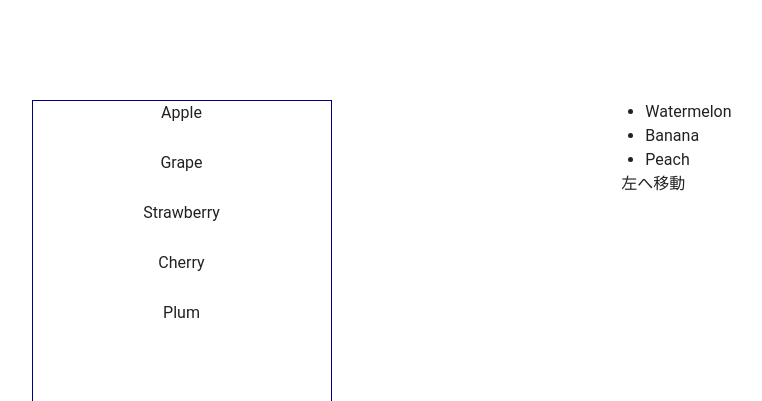
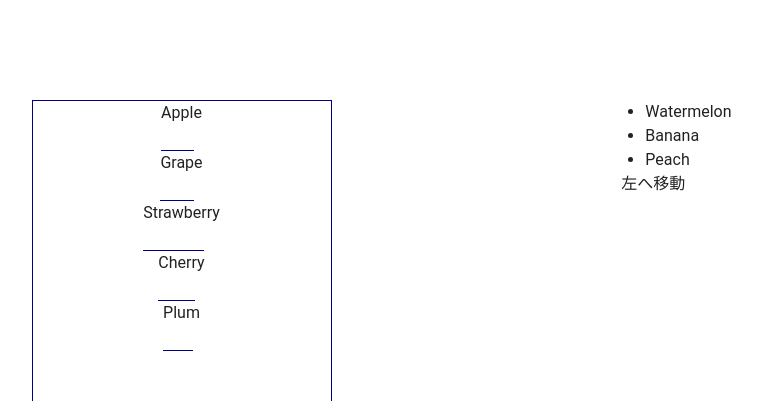
Before and after one commit to daxi0823/iimon_frontC, a Vue app: page / in a window 1280 px wide. Shown: the top 401 px of the page, without its empty margins (211-973 px from the left). Built offline with nearby package versions, Linux system fonts and the light colour scheme; the HTML template or start-up script is replaced by a standard one.

Commit message:
css修正

```diff
--- a/src/components/leftIBox.vue
+++ b/src/components/leftIBox.vue
@@ -42,8 +42,10 @@ export default {
 .item{
   width: 80%;
   height: 50px;
+  text-align: center;
+  padding: auto;
   font-size: 16px;
-
+  border-bottom: 1px solid navy;
 }
 .submitButton {
   box-sizing: border-box;
```
